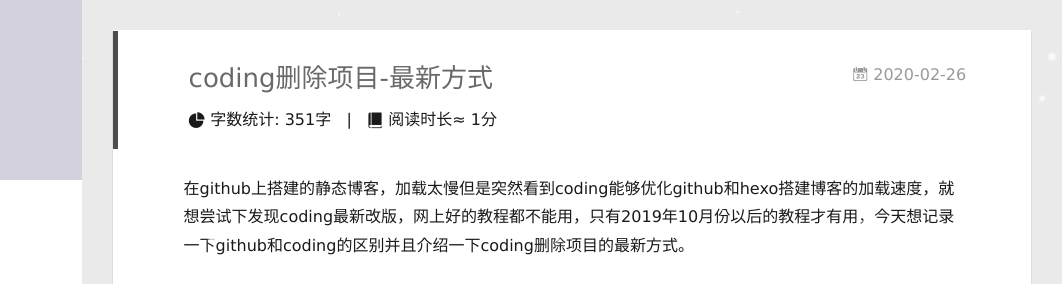
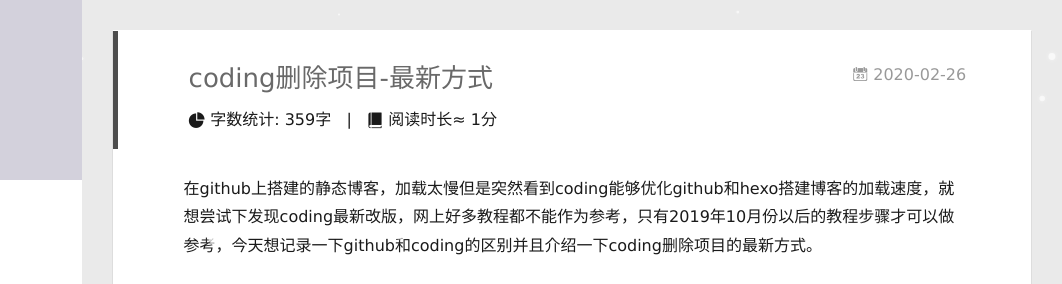
Before and after one commit to zhaoyage/zhaoyage.github.io, a plain HTML site: page 2020/02/26/second-blog/index.html in a window 1280 px wide. Shown: the top 284 px of the page, 218-1280 px from the left. Drawn offline with Linux system fonts and the light colour scheme; some packages are replaced by stand-ins of ours; no server answers; a script that the page names is missing; files whose address does not match are found by name.

Commit message:
Site updated: 2020-02-29 21:09:12

```diff
--- a/2020/02/26/second-blog/index.html
+++ b/2020/02/26/second-blog/index.html
@@ -10,17 +10,17 @@
   <meta name="generator" content="hexo-theme-yilia-plus">
   <meta name="viewport" content="width=device-width, initial-scale=1, maximum-scale=1">
 
-  <meta name="description" content="在github上搭建的静态博客，加载太慢但是突然看到coding能够优化github和hexo搭建博客的加载速度，就想尝试下发现coding最新改版，网上好的教程都不能用，只有2019年10月份以后的教程才有用，今天想记录一下github和coding的区别并且介绍一下coding删除项目的最新方式。 Github和Coding的区别相同点：123*都是代码的托管平台。*都可以和hexo结合创建个">
+  <meta name="description" content="在github上搭建的静态博客，加载太慢但是突然看到coding能够优化github和hexo搭建博客的加载速度，就想尝试下发现coding最新改版，网上好多教程都不能作为参考，只有2019年10月份以后的教程步骤才可以做参考，今天想记录一下github和coding的区别并且介绍一下coding删除项目的最新方式。 Github和Coding的区别相同点：123*都是代码的托管平台。*都可以和h">
 <meta property="og:type" content="article">
 <meta property="og:title" content="coding删除项目-最新方式">
 <meta property="og:url" content="https://zhaoyage.github.io/2020/02/26/second-blog/index.html">
 <meta property="og:site_name" content="Saturn">
-<meta property="og:description" content="在github上搭建的静态博客，加载太慢但是突然看到coding能够优化github和hexo搭建博客的加载速度，就想尝试下发现coding最新改版，网上好的教程都不能用，只有2019年10月份以后的教程才有用，今天想记录一下github和coding的区别并且介绍一下coding删除项目的最新方式。 Github和Coding的区别相同点：123*都是代码的托管平台。*都可以和hexo结合创建个">
+<meta property="og:description" content="在github上搭建的静态博客，加载太慢但是突然看到coding能够优化github和hexo搭建博客的加载速度，就想尝试下发现coding最新改版，网上好多教程都不能作为参考，只有2019年10月份以后的教程步骤才可以做参考，今天想记录一下github和coding的区别并且介绍一下coding删除项目的最新方式。 Github和Coding的区别相同点：123*都是代码的托管平台。*都可以和h">
 <meta property="og:locale" content="zh_CN">
 <meta property="og:image" content="e:/blog/themes/yilia-plus/source/img/2blog/1.jpg">
 <meta property="og:image" content="e:/blog/themes/yilia-plus/source/img/2blog/2.jpg">
 <meta property="article:published_time" content="2020-02-26T11:44:59.136Z">
-<meta property="article:modified_time" content="2020-02-29T12:35:08.169Z">
+<meta property="article:modified_time" content="2020-02-29T13:08:20.271Z">
 <meta property="article:author" content="猪猪女孩">
 <meta name="twitter:card" content="summary">
 <meta name="twitter:image" content="e:/blog/themes/yilia-plus/source/img/2blog/1.jpg">
@@ -210,7 +210,7 @@
       <!-- 百度字体平台:http://fontstore.baidu.com/static/editor/index.html -->
       <i class="icon-statistics"></i>
       <span class="post-meta-item-text"> 字数统计:</span>
-      <span class="post-count">351字</span>
+      <span class="post-count">359字</span>
     </span>
   </span>
 
@@ -230,7 +230,7 @@
 
   <div class="article-entry" itemprop="articleBody">
 
-    <p>在github上搭建的静态博客，加载太慢但是突然看到coding能够优化github和hexo搭建博客的加载速度，就想尝试下发现coding最新改版，网上好的教程都不能用，只有2019年10月份以后的教程才有用，今天想记录一下github和coding的区别并且介绍一下coding删除项目的最新方式。</p>
+    <p>在github上搭建的静态博客，加载太慢但是突然看到coding能够优化github和hexo搭建博客的加载速度，就想尝试下发现coding最新改版，网上好多教程都不能作为参考，只有2019年10月份以后的教程步骤才可以做参考，今天想记录一下github和coding的区别并且介绍一下coding删除项目的最新方式。</p>
 <h2 id="Github和Coding的区别"><a href="#Github和Coding的区别" class="headerlink" title="Github和Coding的区别"></a>Github和Coding的区别</h2><h3 id="相同点："><a href="#相同点：" class="headerlink" title="相同点："></a>相同点：</h3><figure class="highlight bash"><table><tr><td class="gutter"><pre><span class="line">1</span><br><span class="line">2</span><br><span class="line">3</span><br></pre></td><td class="code"><pre><span class="line">*都是代码的托管平台。</span><br><span class="line">*都可以和hexo结合创建个人静态网页(博客)。</span><br><span class="line">*github和coding都可以托管git库。</span><br></pre></td></tr></table></figure>
 <h3 id="不同点："><a href="#不同点：" class="headerlink" title="不同点："></a>不同点：</h3><figure class="highlight bash"><table><tr><td class="gutter"><pre><span class="line">1</span><br><span class="line">2</span><br><span class="line">3</span><br></pre></td><td class="code"><pre><span class="line">*github是国外的代码托管平台,coding是国内的代码托管平台。</span><br><span class="line">*对个人开发者来说github的私有仓库是收费的,目前是<span class="variable">$7</span>/项目/月，而且国内访问速度太慢；coding普通用户可以免费创建2个私有仓库,而且coding的仓库在国内环境下访问速度很快。</span><br><span class="line">*coding在私有项目方面的贡献，已经远远超过了gitHub，但是gitHub的传播性以及他在开源项目中的地位是coding难以动摇的。</span><br></pre></td></tr></table></figure>
 <h2 id="Coding删除项目的新方式"><a href="#Coding删除项目的新方式" class="headerlink" title="Coding删除项目的新方式"></a>Coding删除项目的新方式</h2><p>在新的系统中没有【删除项目】的选项，只有【退出项目】所以找到退出项目，这个项目就不在你的列表里面了。找到【项目设置】–&gt;【项目成员】–&gt;【成员】–&gt;【退出项目】<br><img src="E:/blog/themes/yilia-plus/source/img/2blog/1.jpg" alt="1">。<br><img src="E:/blog/themes/yilia-plus/source/img/2blog/2.jpg" alt="2">。</p>
```
Also changed, not shown: index.html (+1 -1 lines).
